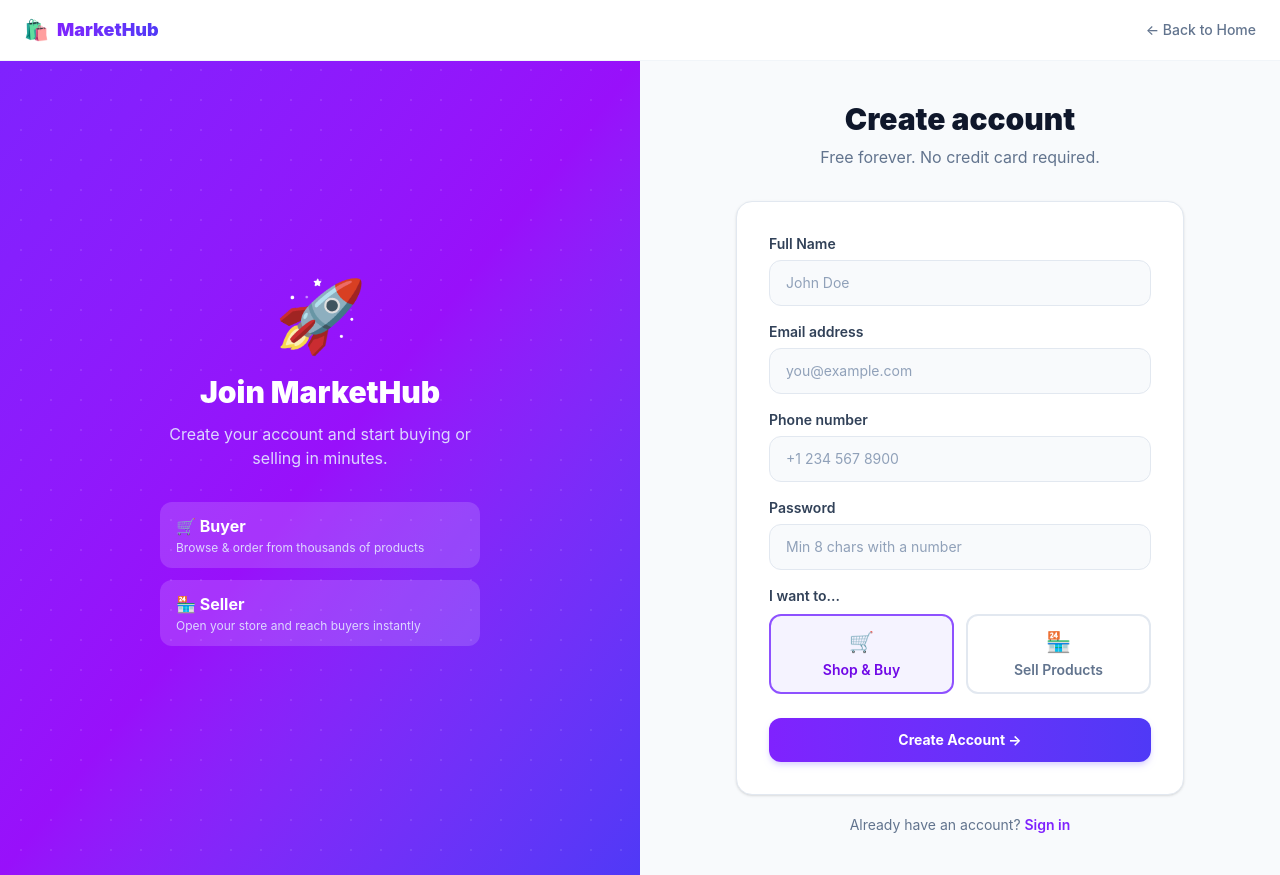
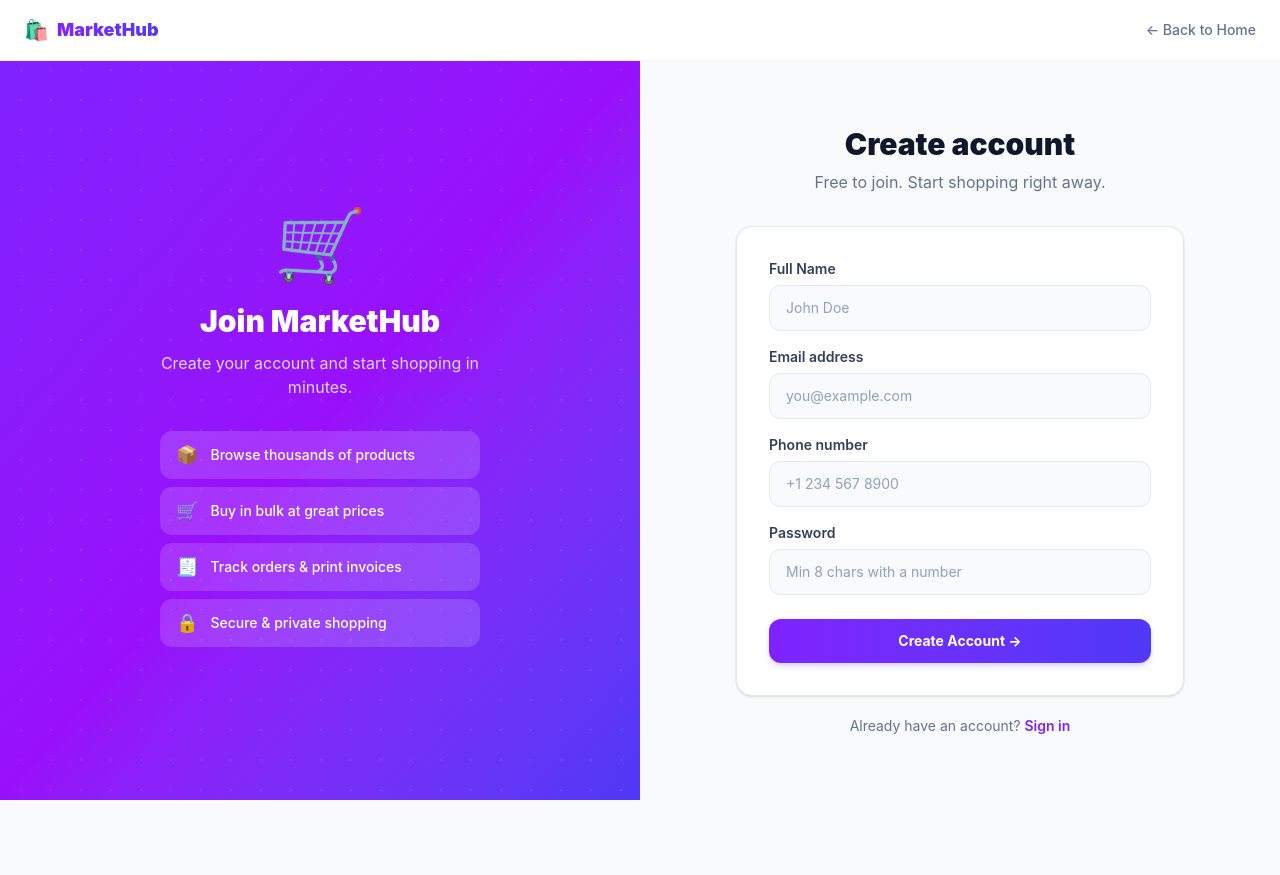
Before and after one commit to diretrix-git/Pranil-Store, a React (Vite) app in the folder client/: page /register in a window 1280 px wide. After the commit the page ends 800 px from the top, so only its background shows below. Built offline with nearby package versions, Linux system fonts and the light colour scheme; no server answers.

Commit message:
feat(auth): remove role selector from registration; all public signups create buyer accounts by default

```diff
--- a/client/src/pages/RegisterPage.jsx
+++ b/client/src/pages/RegisterPage.jsx
@@ -4,13 +4,12 @@ import { motion } from 'framer-motion';
 import api from '../api/axiosInstance';
 import { useAuth } from '../context/AuthContext';
 
-const ROLE_DASHBOARDS = { buyer: '/', seller: '/seller/dashboard', superadmin: '/admin/dashboard' };
 const fadeUp = { hidden: { opacity: 0, y: 20 }, show: { opacity: 1, y: 0 } };
 
 export default function RegisterPage() {
   const { setUser } = useAuth();
   const navigate = useNavigate();
-  const [form, setForm] = useState({ name: '', email: '', phone: '', password: '', role: 'buyer' });
+  const [form, setForm] = useState({ name: '', email: '', phone: '', password: '' });
   const [errors, setErrors] = useState({});
   const [loading, setLoading] = useState(false);
 
@@ -27,7 +26,7 @@ export default function RegisterPage() {
       const res = await api.post('/auth/register', form);
       const user = res.data.data?.user ?? res.data.user ?? res.data;
       setUser(user);
-      navigate(ROLE_DASHBOARDS[user.role] ?? '/');
+      navigate('/');
     } catch (err) {
       if (err.response?.status === 422) {
         const fieldErrors = {};
@@ -41,17 +40,21 @@ export default function RegisterPage() {
     }
   };
 
+  const fields = [
+    { name: 'name',     label: 'Full Name',     type: 'text',     placeholder: 'John Doe' },
+    { name: 'email',    label: 'Email address', type: 'email',    placeholder: 'you@example.com' },
+    { name: 'phone',    label: 'Phone number',  type: 'tel',      placeholder: '+1 234 567 8900' },
+    { name: 'password', label: 'Password',      type: 'password', placeholder: 'Min 8 chars with a number' },
+  ];
+
   return (
     <div className="min-h-screen bg-slate-50 flex flex-col">
-      {/* Top bar */}
       <div className="flex items-center justify-between px-6 py-4 bg-white border-b border-slate-100">
         <Link to="/" className="flex items-center gap-2">
           <span className="text-xl">🛍️</span>
           <span className="font-black text-lg bg-gradient-to-r from-violet-600 to-indigo-600 bg-clip-text text-transparent">MarketHub</span>
         </Link>
-        <Link to="/" className="text-sm text-slate-500 hover:text-violet-600 transition-colors font-medium">
-          ← Back to Home
-        </Link>
+        <Link to="/" className="text-sm text-slate-500 hover:text-violet-600 transition-colors font-medium">← Back to Home</Link>
       </div>
 
       <div className="flex-1 flex">
@@ -62,20 +65,22 @@ export default function RegisterPage() {
           <motion.div initial={{ opacity: 0, x: -30 }} animate={{ opacity: 1, x: 0 }} transition={{ duration: 0.6 }}
             className="relative text-center text-white">
             <motion.div animate={{ rotate: [0, 5, -5, 0] }} transition={{ duration: 4, repeat: Infinity }}
-              className="text-7xl mb-6">🚀</motion.div>
+              className="text-7xl mb-6">🛒</motion.div>
             <h2 className="text-3xl font-black mb-3">Join MarketHub</h2>
             <p className="text-violet-200 text-base max-w-xs mx-auto mb-8">
-              Create your account and start buying or selling in minutes.
+              Create your account and start shopping in minutes.
             </p>
             {[
-              { icon: '🛒', title: 'Buyer', desc: 'Browse & order from thousands of products' },
-              { icon: '🏪', title: 'Seller', desc: 'Open your store and reach buyers instantly' },
-            ].map(({ icon, title, desc }, i) => (
-              <motion.div key={title} initial={{ opacity: 0, x: -15 }} animate={{ opacity: 1, x: 0 }}
-                transition={{ delay: 0.3 + i * 0.15 }}
-                className="bg-white/15 rounded-xl px-4 py-3 text-left mb-3">
-                <p className="font-bold text-white">{icon} {title}</p>
-                <p className="text-violet-200 text-xs mt-0.5">{desc}</p>
+              { icon: '📦', text: 'Browse thousands of products' },
+              { icon: '🛒', text: 'Buy in bulk at great prices' },
+              { icon: '🧾', text: 'Track orders & print invoices' },
+              { icon: '🔒', text: 'Secure & private shopping' },
+            ].map(({ icon, text }, i) => (
+              <motion.div key={text} initial={{ opacity: 0, x: -15 }} animate={{ opacity: 1, x: 0 }}
+                transition={{ delay: 0.3 + i * 0.1 }}
+                className="flex items-center gap-3 bg-white/15 rounded-xl px-4 py-2.5 text-left mb-2">
+                <span className="text-lg">{icon}</span>
+                <p className="text-white text-sm font-medium">{text}</p>
               </motion.div>
             ))}
           </motion.div>
@@ -87,7 +92,7 @@ export default function RegisterPage() {
             initial="hidden" animate="show" className="w-full max-w-md">
             <motion.div variants={fadeUp} className="text-center mb-8">
               <h1 className="text-3xl font-black text-slate-900 mb-2">Create account</h1>
-              <p className="text-slate-500">Free forever. No credit card required.</p>
+              <p className="text-slate-500">Free to join. Start shopping right away.</p>
             </motion.div>
 
             <motion.div variants={fadeUp} className="bg-white rounded-2xl border border-slate-200 p-8 shadow-sm">
@@ -99,12 +104,7 @@ export default function RegisterPage() {
               )}
 
               <form onSubmit={handleSubmit} className="space-y-4">
-                {[
-                  { name: 'name', label: 'Full Name', type: 'text', placeholder: 'John Doe' },
-                  { name: 'email', label: 'Email address', type: 'email', placeholder: 'you@example.com' },
-                  { name: 'phone', label: 'Phone number', type: 'tel', placeholder: '+1 234 567 8900' },
-                  { name: 'password', label: 'Password', type: 'password', placeholder: 'Min 8 chars with a number' },
-                ].map(({ name, label, type, placeholder }) => (
+                {fields.map(({ name, label, type, placeholder }) => (
                   <div key={name}>
                     <label className="block text-sm font-semibold text-slate-700 mb-1.5">{label}</label>
                     <input type={type} name={name} value={form[name]} onChange={handleChange}
@@ -117,25 +117,6 @@ export default function RegisterPage() {
                     )}
                   </div>
                 ))}
-
-                {/* Role selector */}
-                <div>
-                  <label className="block text-sm font-semibold text-slate-700 mb-2">I want to...</label>
-                  <div className="grid grid-cols-2 gap-3">
-                    {[['buyer', '🛒', 'Shop & Buy'], ['seller', '🏪', 'Sell Products']].map(([val, icon, label]) => (
-                      <motion.button key={val} type="button" whileTap={{ scale: 0.97 }}
-                        onClick={() => setForm((f) => ({ ...f, role: val }))}
-                        className={`border-2 rounded-xl py-3 text-sm font-semibold transition-all ${
-                          form.role === val
-                            ? 'border-violet-500 bg-violet-50 text-violet-700'
-                            : 'border-slate-200 text-slate-500 hover:border-violet-300 hover:text-violet-600'
-                        }`}>
-                        <span className="text-xl block mb-1">{icon}</span>
-                        {label}
-                      </motion.button>
-                    ))}
-                  </div>
-                </div>
 
                 <motion.button type="submit" disabled={loading} whileTap={{ scale: 0.98 }}
                   className="w-full py-3 rounded-xl text-sm font-bold text-white bg-gradient-to-r from-violet-600 to-indigo-600 hover:opacity-90 disabled:opacity-50 transition-opacity shadow-md shadow-violet-200 mt-2">
```
